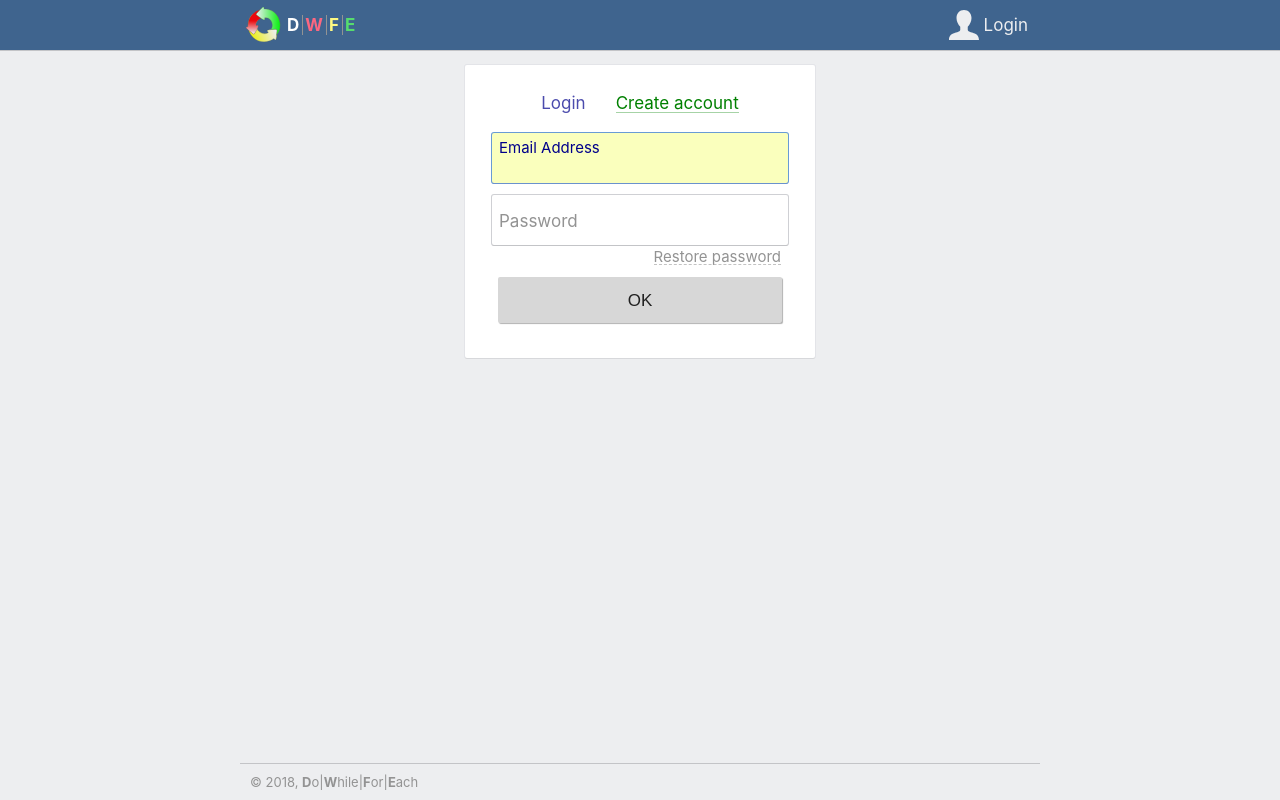
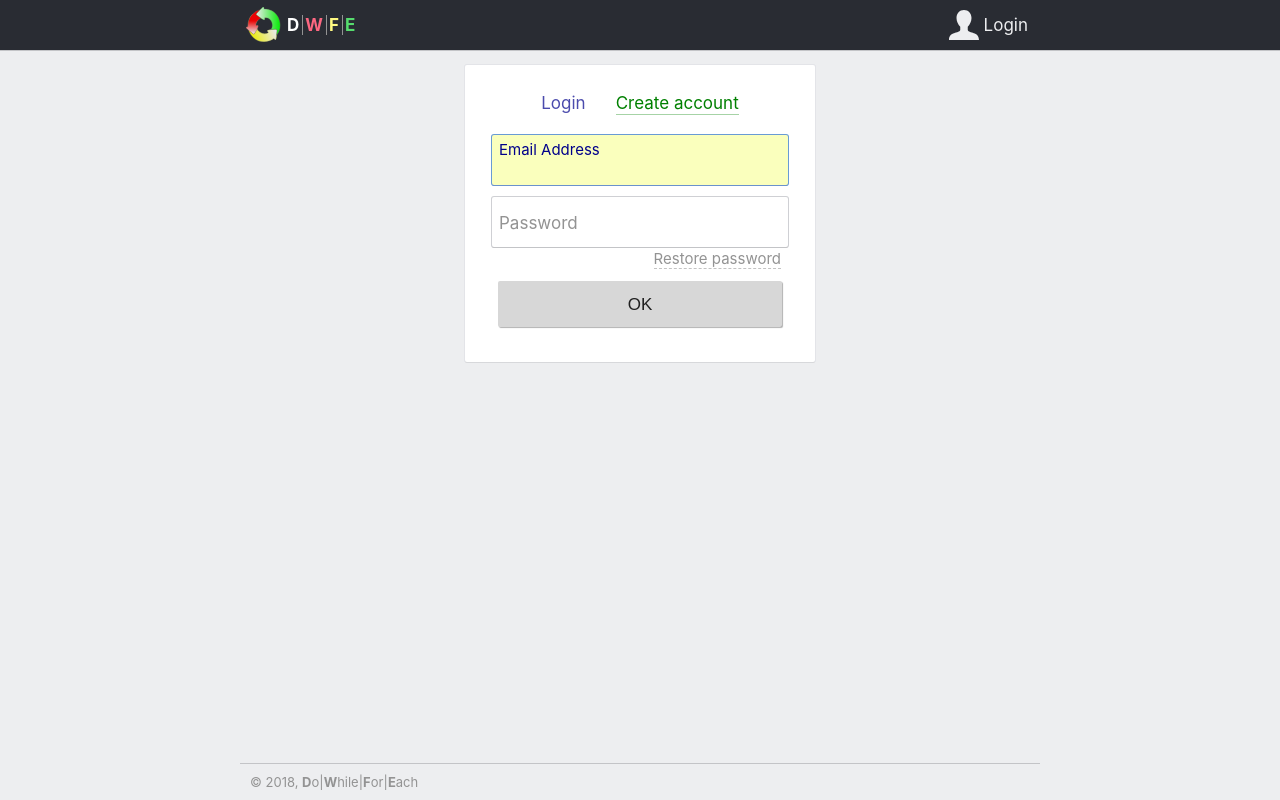
Before and after one commit to dowhileforeach/authtion-angular, an Angular app: page /logon in a window 1280 px wide. Built offline with nearby package versions, Linux system fonts and the light colour scheme.

Commit message:
redesign

```diff
--- a/src/app/app.component.scss
+++ b/src/app/app.component.scss
@@ -37,7 +37,7 @@ footer {
 
 header {
   height: 50px;
-  background-color: #3F648E; //4a76a8, d7d7d7
+  background-color: #292c33; //3F648E , 4a76a8, d7d7d7
   box-shadow: 0 1px 0 0 #c3c4c7;
 
   .centerer {
--- a/src/app/page-logon/logon-page.component.scss
+++ b/src/app/page-logon/logon-page.component.scss
@@ -52,7 +52,8 @@ form.authtion {
     margin-right: $indent-left-right;
     &.restore-password {
       border-bottom: 1px dashed #c3c3c3;
-      transition: all 0.15s ease;
+      padding-bottom: 2px;
+      transition: color 0.15s ease, border-color 0.15s ease;
       &:hover {
         color: red;
         border-color: red;
@@ -174,6 +175,7 @@ section.logon-page {
 
       label {
         display: inline-block;
+        padding-bottom: 2px;
         box-sizing: border-box;
         user-select: none;
         cursor: pointer;
```
